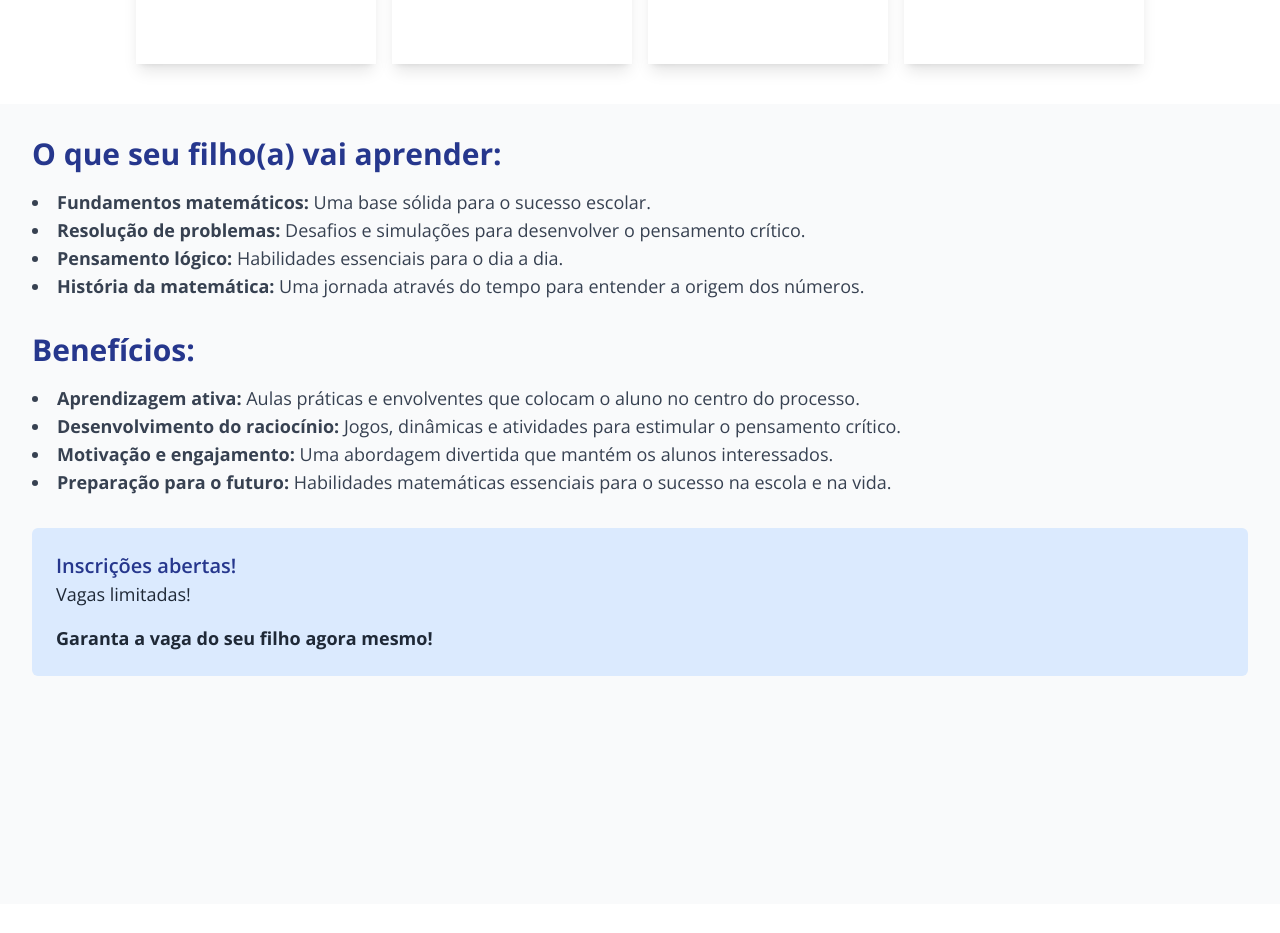
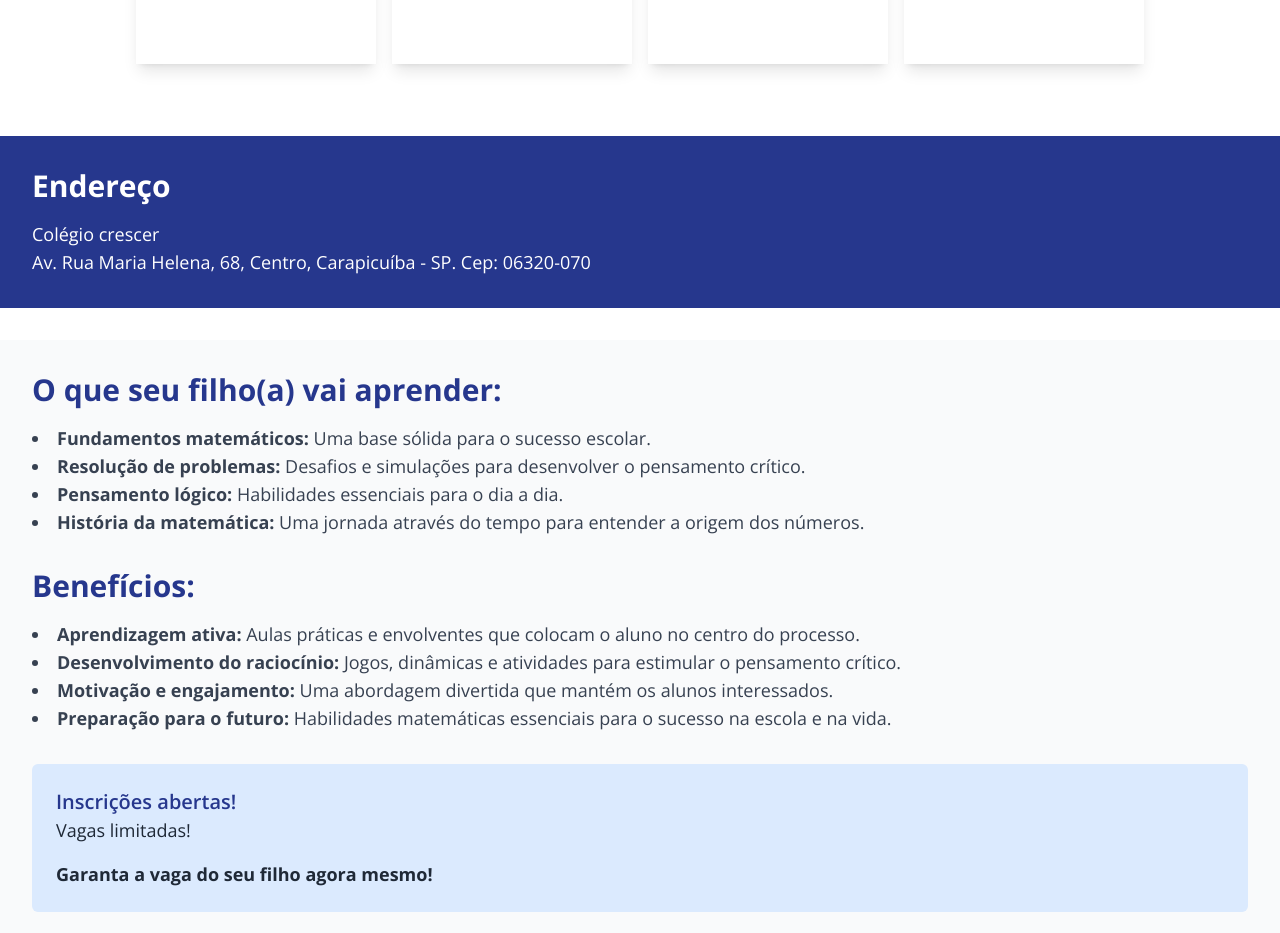
Before and after one commit to SteveSilvas/dan-matema, a Next.js app: page /curso-alfabetizacao-matematica in a window 1280 px wide. Shown: the part 1040-1973 px from the top of the page. Built offline with nearby package versions, Linux system fonts and the light colour scheme.

Commit message:
Adicionando endereço do colégio crescer

```diff
--- /dev/null
+++ b/src/app/curso-alfabetizacao-matematica/Address/index.tsx
@@ -0,0 +1,18 @@
+import React from 'react';
+
+const Address: React.FC = () => {
+    return (
+        <section id='endereco' className="w-full bg-blue_d p-8 my-8">
+            <h1 className="text-3xl font-bold text-white mb-4">Endereço</h1>
+
+            <h3 className="list-disc list-inside text-lg text-white">
+                Colégio crescer
+            </h3>
+            <span className='text-lg text-white'>
+                Av. Rua Maria Helena, 68, Centro, Carapicuíba - SP. Cep: 06320-070
+            </span>
+        </section>
+    );
+}
+
+export default Address;
--- a/src/app/curso-alfabetizacao-matematica/page.tsx
+++ b/src/app/curso-alfabetizacao-matematica/page.tsx
@@ -5,6 +5,7 @@ import Presentation from './Presentation';
 import Public from './Public';
 import Content from './Content';
 import Plain from './Plain';
+import Address from './Address';
 
 const CursoAlfabetizacaoMatematica: React.FC = () => {
 
@@ -12,6 +13,7 @@ const CursoAlfabetizacaoMatematica: React.FC = () => {
     <div className='w-screen min-h-screen bg-white'>
       <Presentation />
       <Public />
+      <Address/>
       <Content />
       <Plain />
       <RegisterForm />
```
